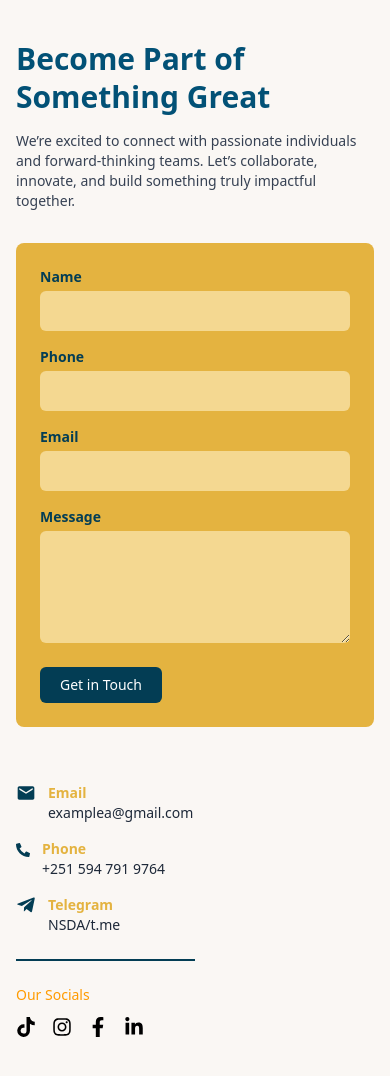
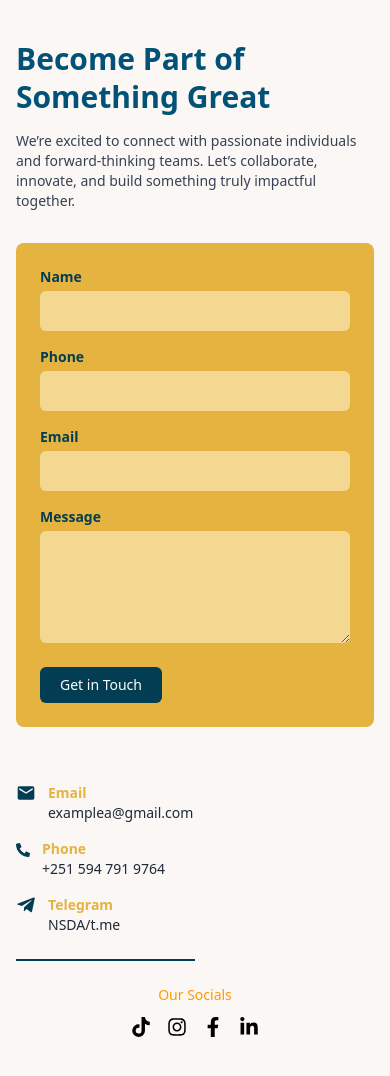
Before and after one commit to NSDA-Community-Projects/Frontend_Sisters, a React (Vite) app: page / in a window 390 px wide. Built offline with nearby package versions, Linux system fonts and the light colour scheme.

Commit message:
Center 'Our Socials' section on mobile for better symmetry

```diff
--- a/src/components/ContactSection.jsx
+++ b/src/components/ContactSection.jsx
@@ -143,13 +143,15 @@ export default function ContactSection() {
               </div>
             </div>
             <div className="w-1/2 h-[2px] bg-[#033D54] my-6" />
-            <p className="text-sm text-[#FF9B00] font-medium">Our Socials</p>
-            <div className="flex gap-4 mt-3">
-              <FaTiktok className="text-xl cursor-pointer hover:text-[#033D54]" />
-              <FaInstagram className="text-xl cursor-pointer hover:text-[#033D54]" />
-              <FaFacebookF className="text-xl cursor-pointer hover:text-[#033D54]" />
-              <FaLinkedinIn className="text-xl cursor-pointer hover:text-[#033D54]" />
-            </div>
+            {/* Socials */}
+<p className="text-sm text-[#FF9B00] font-medium text-center md:text-left">Our Socials</p>
+<div className="flex gap-4 mt-3 justify-center md:justify-start">
+  <FaTiktok className="text-xl cursor-pointer hover:text-[#033D54]" />
+  <FaInstagram className="text-xl cursor-pointer hover:text-[#033D54]" />
+  <FaFacebookF className="text-xl cursor-pointer hover:text-[#033D54]" />
+  <FaLinkedinIn className="text-xl cursor-pointer hover:text-[#033D54]" />
+</div>
+
           </div>
         </div>
 
```
